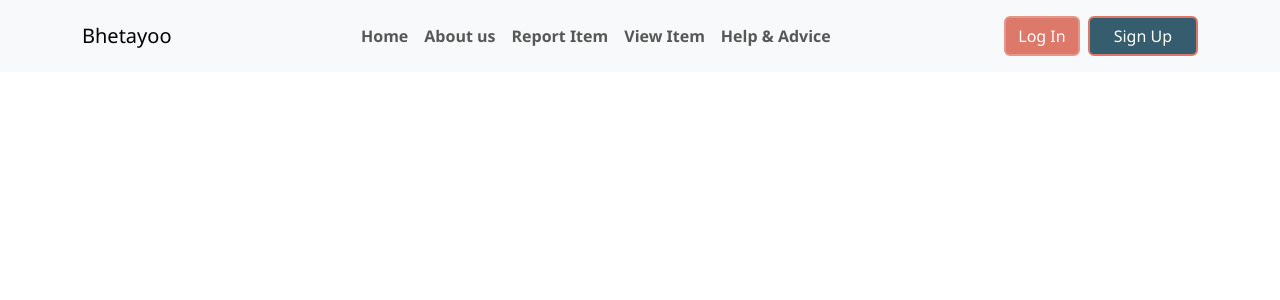
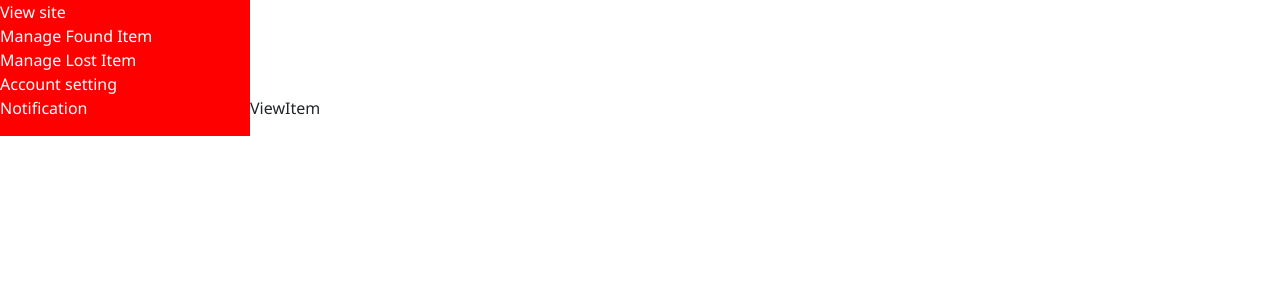
Before and after one commit to spd-sadim/Project---Lost-and-Found, a React (Vite) app in the folder client/: page /dashboard/view-item in a window 1280 px wide. Shown: the top 300 px of the page. Built offline with nearby package versions, Linux system fonts and the light colour scheme.

Commit message:
Test dashboard menu

```diff
--- a/client/src/App.jsx
+++ b/client/src/App.jsx
@@ -6,18 +6,21 @@ import SignUp from "./pages/signup/SignUp";
 import HelpAdvice from "./pages/help-advice/HelpAdvice";
 import ReportItem from "./pages/report-item/ReportItem";
 import UserDashboard from "./pages/dashboard/UserDashboard";
+import ViewItem from "./components/ViewItem";
 
 export default function App() {
   return (
     <>
-      <NavbarNav />
+      {/* <NavbarNav /> */}
       <Routes>
         <Route index path="/" element={<Home />} />
         <Route path="/login" element={<Login />} />
         <Route path="/sign-up" element={<SignUp />} />
         <Route path="/help-advice" element={<HelpAdvice />} />
         <Route path="/report-item" element={<ReportItem />} />
-        <Route path="/dashboard" element={<UserDashboard />} />
+        <Route path="/dashboard" element={<UserDashboard />}>
+          <Route path="/dashboard/view-item" element={<ViewItem />} />
+        </Route>
       </Routes>
     </>
   );
--- /dev/null
+++ b/client/src/components/Sidebar/Sidebar.jsx
@@ -0,0 +1,63 @@
+import React from 'react'
+import { Link } from 'react-router-dom'
+
+export default function Sidebar() {
+  const items = [
+    {
+      id: 1,
+      name: "View Site",
+      route: "/",
+    },
+    {
+      id: 2,
+      name: "Manage Found Item",
+      subLinks : [
+        {
+          subName: "View Found Item",
+          subRoute: "/view-found-item"
+        },
+        {
+          subName: "Add Found Item",
+          subRoute: "/add-found-item"
+        },
+      ]
+    },
+    {
+      id: 3,
+      name: "Manage Lost Item",
+      subLinks : [
+        {
+          subName: "View Lost Item",
+          subRoute: "/view-lost-item"
+        },
+        {
+          subName: "Add Lost Item",
+          subRoute: "/add-lost-item"
+        },
+      ]
+    },
+    {
+      id: 4,
+      name: "Account setting",
+      route: "/account-setting",
+    },
+    {
+      id: 5,
+      name: "Notification",
+      route: "/notification",
+    },
+  ]
+  return (
+    <div>
+        <div className="sidebar-links">
+          <ul className='d-flex flex-column list-unstyled'>
+            <Link to="/" className='text-decoration-none'><li className='text-white'>View site</li></Link>
+            <Link to="/dashboard/view-item" className='text-decoration-none'><li className='text-white' >Manage Found Item</li></Link>
+            <Link to="/" className='text-decoration-none'><li className='text-white' >Manage Lost Item</li></Link>
+            <Link to="/dashboard/account-setting" className='text-decoration-none'><li  className='text-white'>Account setting</li></Link>
+            <Link to="/dashboard/notification" className='text-decoration-none'><li className='text-white' >Notification</li></Link>
+          </ul>
+        </div>
+    </div>
+  )
+}
--- /dev/null
+++ b/client/src/components/ViewItem.jsx
@@ -0,0 +1,6 @@
+
+export default function ViewItem() {
+  return (
+    <div>ViewItem</div>
+  )
+}
--- a/client/src/pages/dashboard/UserDashboard.jsx
+++ b/client/src/pages/dashboard/UserDashboard.jsx
@@ -1,10 +1,15 @@
-import DashSiderbar from "../../components/DashSidebar/DashSiderbar";
+import { Outlet } from "react-router";
+import Sidebar from "../../components/Sidebar/Sidebar";
 
 export default function UserDashboard() {
   return (
-    <div>
-      <DashSiderbar />
-      <div>user profile</div>
+    <div className="main d-flex">
+      <div className="sidebar-container h-100" style={{width: "250px", backgroundColor: "red"}}>
+        <Sidebar />
+      </div>
+      <div className="content-container pt-5 mt-5">
+        <Outlet />
+      </div>
     </div>
   );
 }
```
Also changed, not shown: client/src/components/DashSidebar/DashSiderbar.jsx (deleted).
